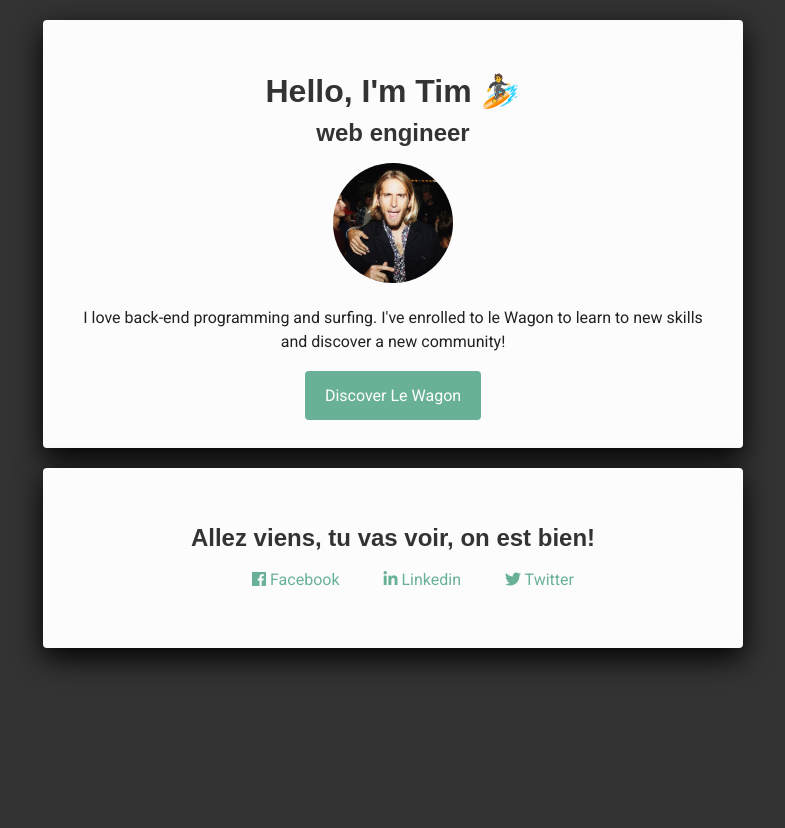
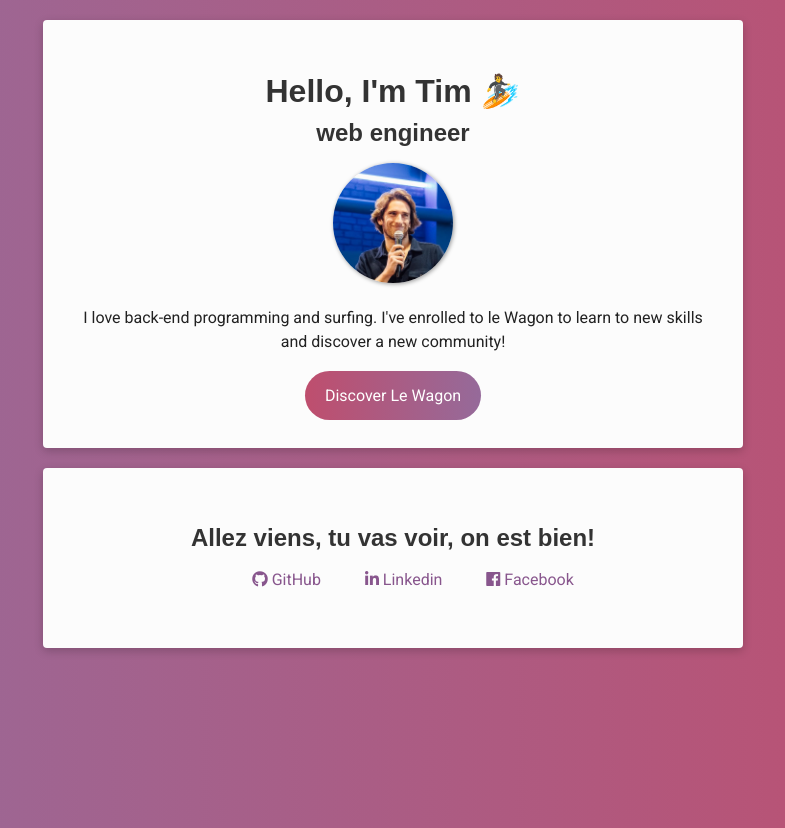
Before and after one commit to JeanTimothee/profile, a plain HTML site: page index.html in a window 1280 px wide. Shown: the whole page, without its empty margins (247-1032 px from the left). Before the commit the page ends 800 px from the top, so only its background shows below. Drawn offline with Linux system fonts and the light colour scheme.

Commit message:
my profile page

```diff
--- a/index.html
+++ b/index.html
@@ -6,26 +6,25 @@
     <link href="https://fonts.googleapis.com/css?family=Open+Sans:400,700|Roboto&display=swap" rel="stylesheet">
     <link rel="stylesheet" href="https://use.fontawesome.com/releases/v5.6.3/css/all.css">
     <meta name="viewport" content="width=device-width, initial-scale=1">
+    <!-- <link rel="stylesheet" href="https://stackpath.bootstrapcdn.com/bootstrap/4.4.1/css/bootstrap.min.css" integrity="sha384-Vkoo8x4CGsO3+Hhxv8T/Q5PaXtkKtu6ug5TOeNV6gBiFeWPGFN9MuhOf23Q9Ifjh" crossorigin="anonymous"> -->
     <link rel="stylesheet" href="style.css">
   </head>
   <body>
     <div class="container">
+
       <div class="card">
         <h1>Hello, I'm Tim &#127940;</h1>
         <h2>web engineer</h2>
-        <img src="images/tim_v2.jpg" id="img-circle" alt="Tim">
+        <img src="images/tim-prez-lewagon.jpg" id="img-circle" alt="Tim">
         <p>I love back-end programming and surfing. I've enrolled to le Wagon to learn to new skills and discover a new community!</p>
-        <a href="#" class="btn-blue">Discover Le Wagon</a>
+        <a href="https://www.lewagon.com/" target="_blank" class="btn-blue">Discover Le Wagon</a>
       </div>
+
       <div class="card">
         <h2>Allez viens, tu vas voir, on est bien!</h2>
-
-
         <ul>
          <li class="list-inline">
-        <a href="https://www.facebook.com/tim.regis" target="_blank">
-          <i class="fab fa-facebook"></i> Facebook
-        </a>
+            <a href="https://github.com/JeanTimothee"><i class="fab fa-github"></i></i> GitHub</a>
          </li>
          <li class="list-inline">
           <a href="https://www.linkedin.com/in/timotheeregis/" target="_blank">
@@ -33,7 +32,9 @@
           </a>
          </li>
          <li class="list-inline">
-          <a href="#"><i class="fab fa-twitter"></i> Twitter</a>
+          <a href="https://www.facebook.com/tim.regis" target="_blank">
+            <i class="fab fa-facebook"></i> Facebook
+          </a>
          </li>
         </ul>
       </div>
--- a/style.css
+++ b/style.css
@@ -1,10 +1,11 @@
 body {
-  background-color: #333333;
+  background: linear-gradient(90deg, rgb(106, 44, 112, 0.7), rgb(184, 59, 94, 0.9));
   font-family: 'Roboto', sans-serif;
   color: #212121;
   font-size: 16px;
   line-height: 24px;
   font-weight: lighter;
+  height: 100vh;
 }
 
 h1, h2, h3 {
@@ -19,22 +20,34 @@
 }
 
 a {
-  color:#69B196 ;
+  color: rgb(106, 44, 112, 0.8) ;
   text-decoration: none;
 }
 
 a:hover {
-  color:black;
+  color:rgb(184, 59, 94, 0.9);
+}
+
+.btn-blue {
+  background: linear-gradient(90deg, rgb(184, 59, 94, 0.9), rgb(106, 44, 112, 0.7));
+  color: white;
+  padding: 15px 20px;
+  border-radius: 33px;
+  margin: 10px 10px 10px 10px;
 }
 
 .btn-blue:hover {
-  background-color: black;
+  transition: all, 2s;
+  background: linear-gradient(90deg, rgb(106, 44, 112, 0.7), rgb(184, 59, 94, 0.9));
+  background-color: rgba(0,0,0,0.6);
   color: white;
 }
 
 #img-circle {
   border-radius: 50%;
   width: 120px;
+  box-shadow: 1px 1px 4px rgba(0, 0, 0, 0.4);
+  border: none;
 }
 
 p {
@@ -51,19 +64,12 @@
 .card {
   background-color: #FCFCFC;
   padding: 40px;
-  box-shadow: 0px 10px 30px rgba(0,0,0,200);
+  box-shadow: 0px 3px 10px rgba(0, 0, 0, 0.2);
   border-radius: 4px;
   margin: 20px 0px;
   text-align: center;
 }
 
-.btn-blue {
-    background-color: #69B196;
-    color: white;
-    padding: 15px 20px;
-    border-radius: 4px;
-    margin: 10px 10px 10px 10px;
-}
 
 .list-inline {
   display: inline-block;
```
Also changed, not shown: images/tim-prez-lewagon.jpg (added). Lines whose indentation alone changed are shown as unchanged.
